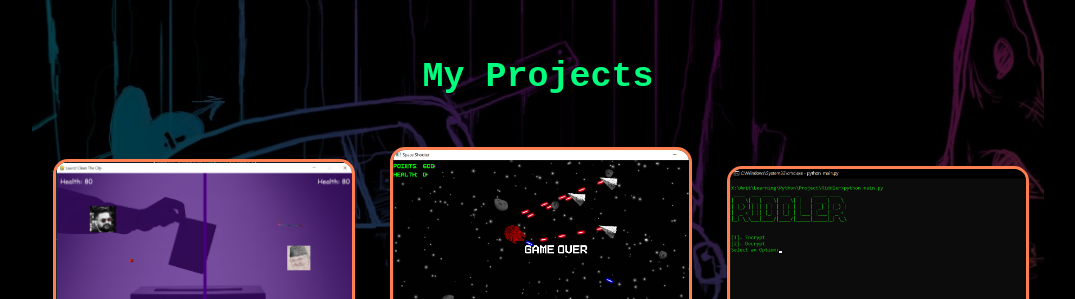
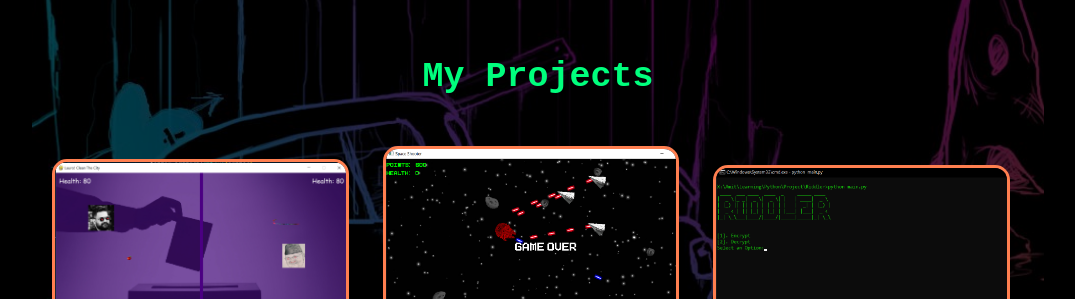
Before and after one commit to amitpant7/amitpant.com.np, a plain HTML site: page index.html in a window 1280 px wide. Shown: the part 750-1049 px from the top of the page, without its empty margins (102-1177 px from the left). Drawn offline with Linux system fonts and the light colour scheme.

Commit message:
Minor Bugs

```diff
--- a/style.css
+++ b/style.css
@@ -103,7 +103,7 @@ nav li a:hover {
 }
 
 .projects {
-  margin: 0px;
+  margin-right: 20px;
   position: relative;
   display: flex;
   flex-wrap: wrap;
```
